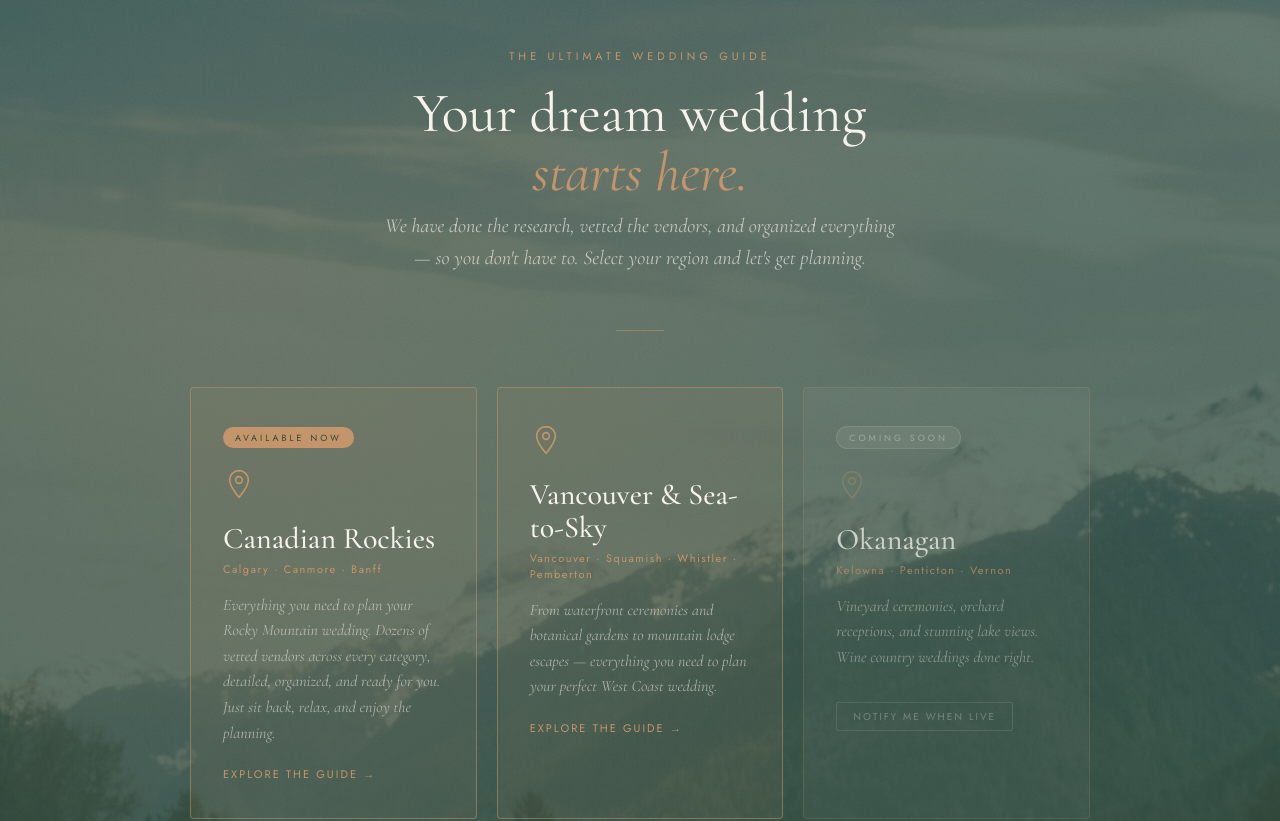
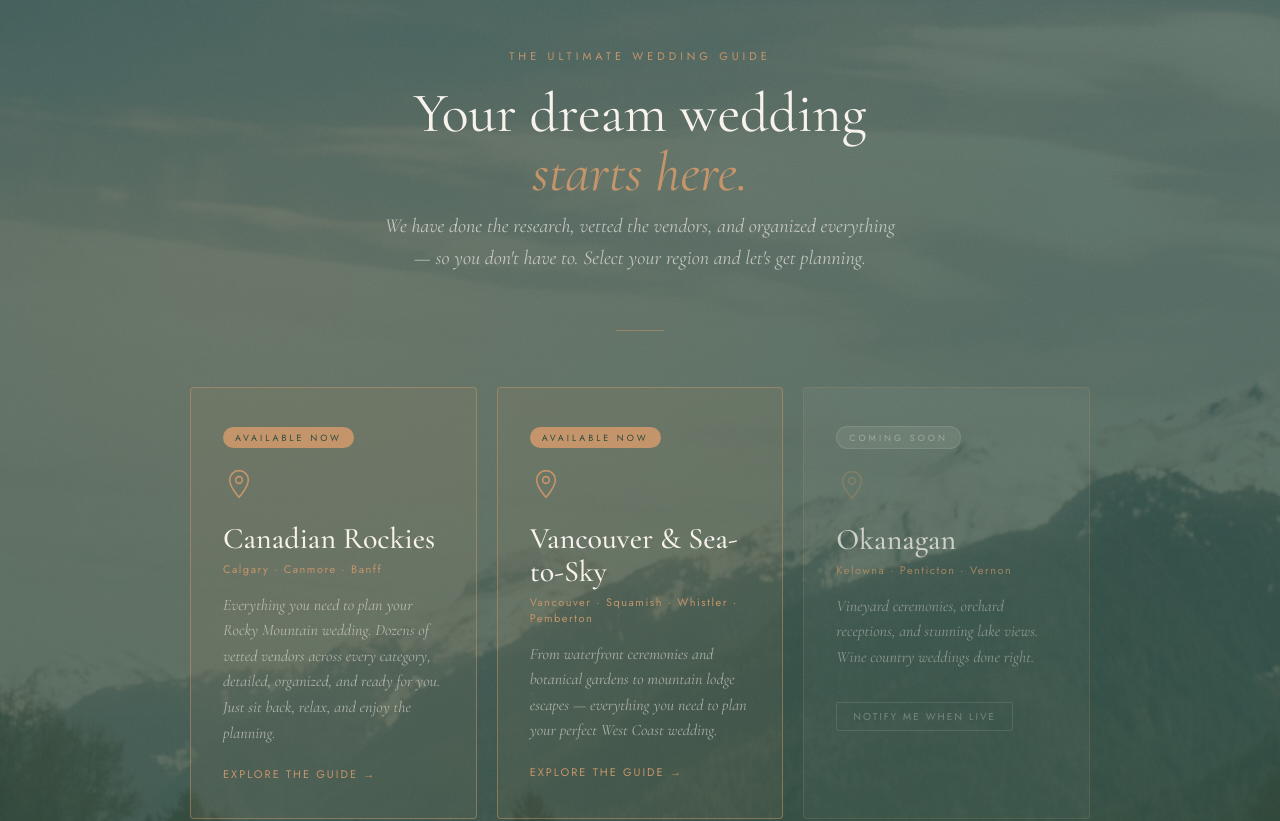
Before and after one commit to nkozminchuk/ultimate-wedding-guide, a React (Create React App) app: page / in a window 1280 px wide. Shown: the top 821 px of the page. Built offline with nearby package versions, Linux system fonts and the light colour scheme.

Commit message:
Update App.jsx

```diff
--- a/src/App.jsx
+++ b/src/App.jsx
@@ -1689,7 +1689,9 @@ export default function App() {
               <div className="region-desc">Everything you need to plan your Rocky Mountain wedding. Dozens of vetted vendors across every category, detailed, organized, and ready for you. Just sit back, relax, and enjoy the planning.</div>
               <div className="region-cta">Explore the Guide →</div>
             </div>
-<div className="region-card available" onClick={() => setRegion("vancouver")}>              <div style={{ marginBottom: 16 }}>
+<div className="region-card available" onClick={() => setRegion("vancouver")}>
+  <div className="region-badge available">Available Now</div>
+  <div style={{ marginBottom: 16 }}>
                 <svg width="32" height="32" viewBox="0 0 24 24" fill="none" stroke="#C4956A" strokeWidth="1.2" strokeLinecap="round" strokeLinejoin="round">
                   <path d="M12 2C8.13 2 5 5.13 5 9c0 5.25 7 13 7 13s7-7.75 7-13c0-3.87-3.13-7-7-7z"/>
                   <circle cx="12" cy="9" r="2.5"/>
```
